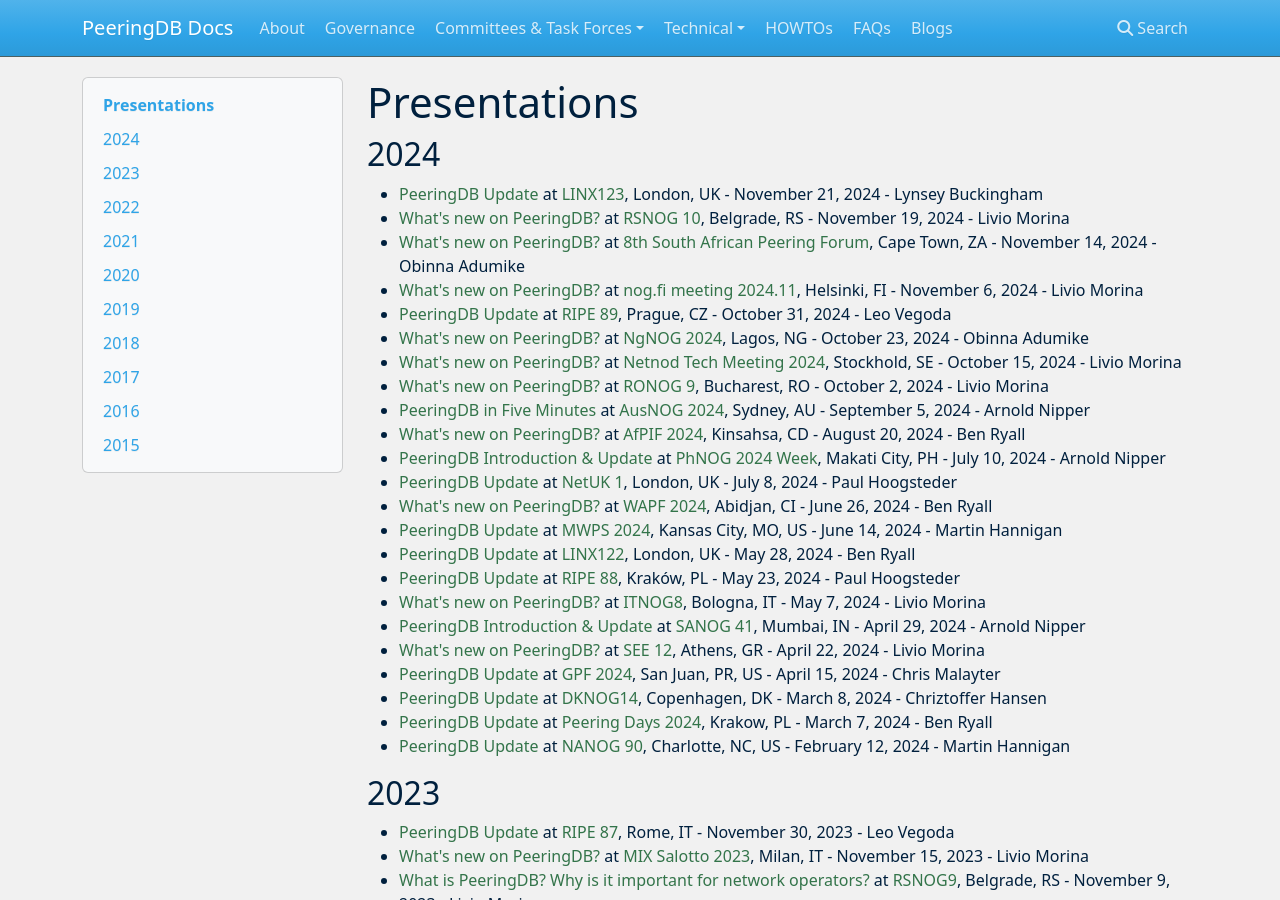
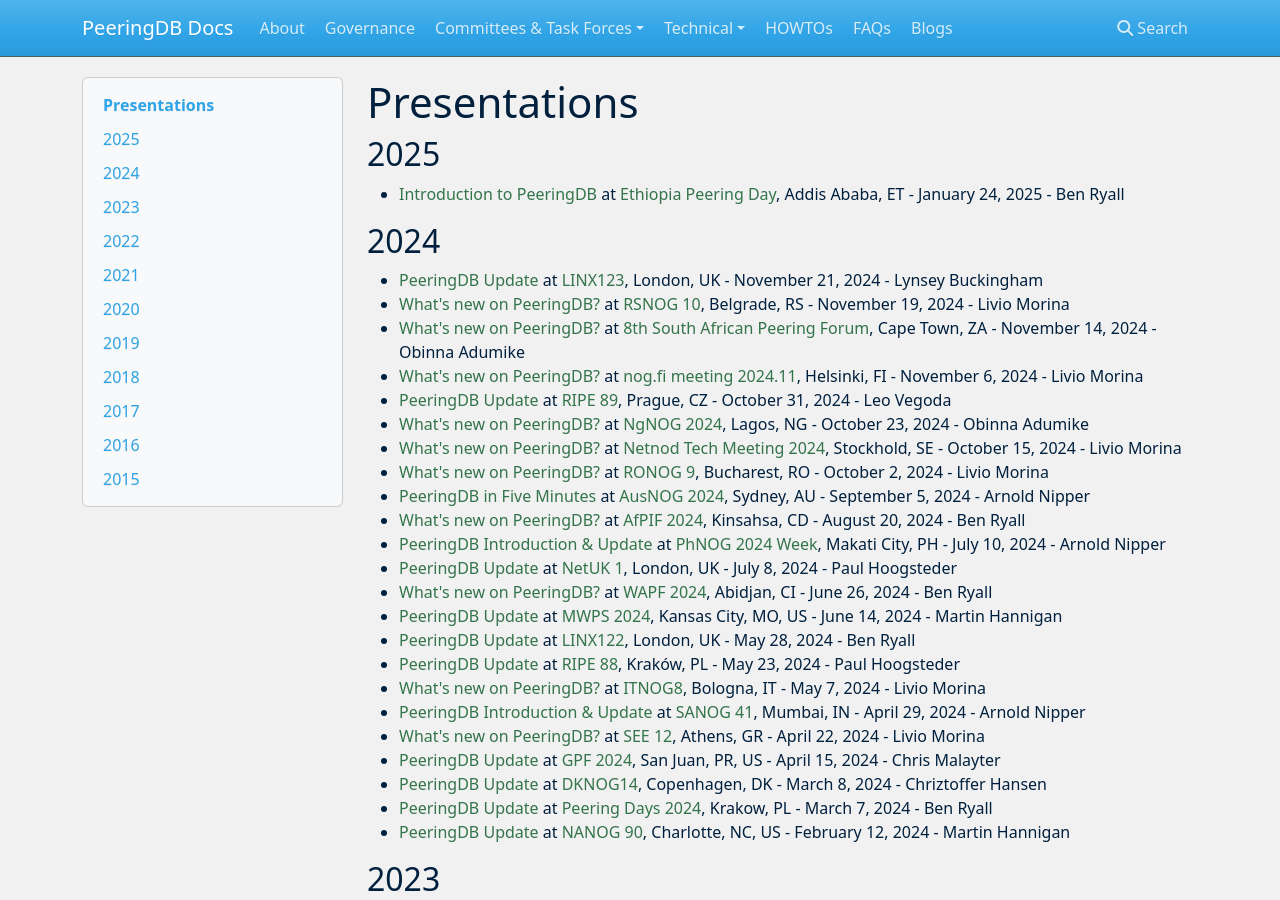
Before and after one commit to peeringdb/docs, an MkDocs documentation site: the page built from docs/presentations.md, in a window 1280 px wide and 900 px high. Built offline with MkDocs 1.6.1, drawn with Linux system fonts in a browser that asks for light colours; nearby versions of some CDN libraries.

Commit message:
Added Ben's Ethiopia Peering Day presentation.

```diff
--- a/docs/presentations.md
+++ b/docs/presentations.md
@@ -1,4 +1,8 @@
 # Presentations
+
+## 2025
+
+- [Introduction to PeeringDB](presentation/20250124_Ethiopia_Peering_Day_Ben_Ryall) at [Ethiopia Peering Day](https://www.internetsociety.org/events/ethiopia-peering-day/), Addis Ababa, ET - January 24, 2025 - Ben Ryall
 
 ## 2024
 
```
